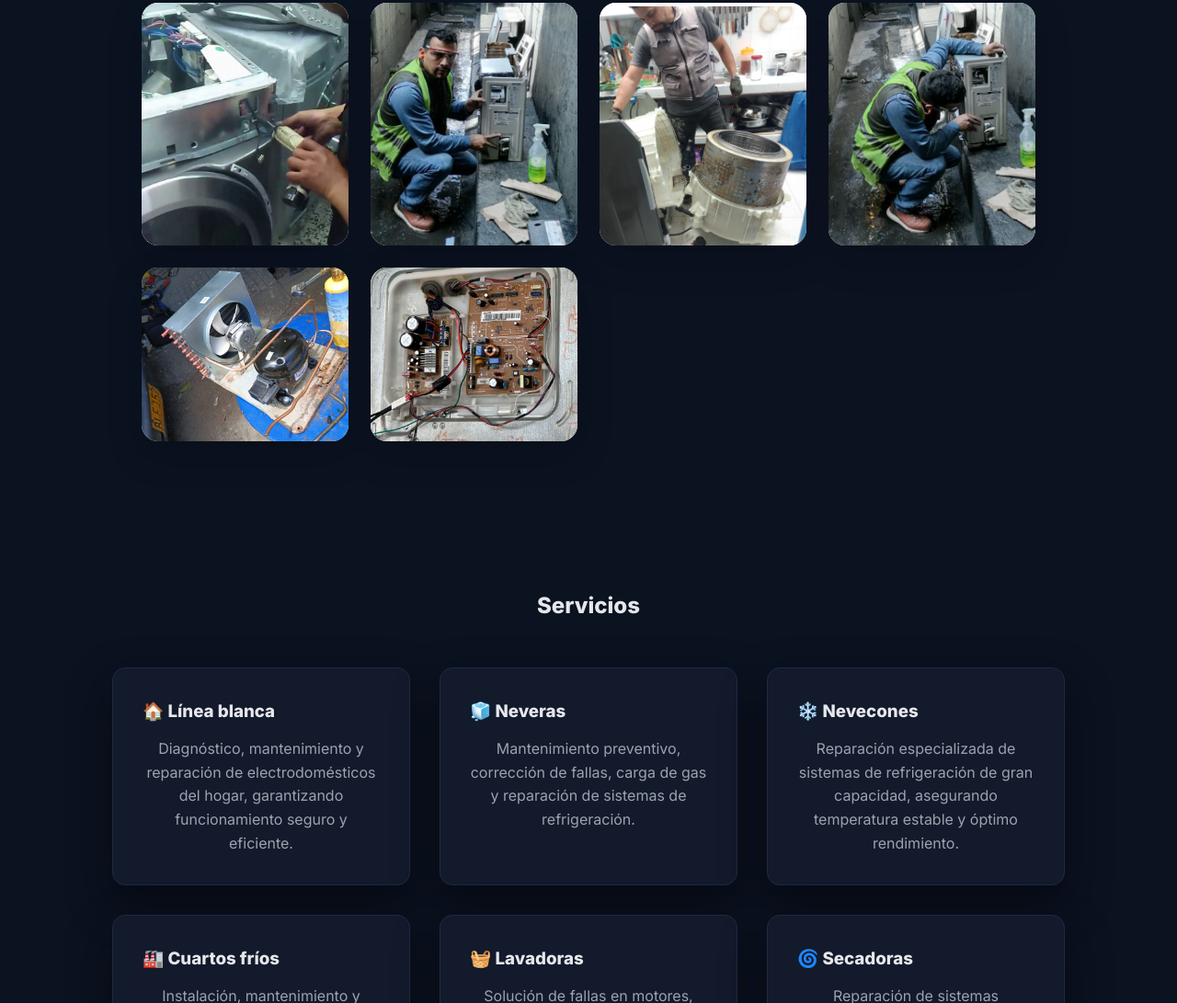
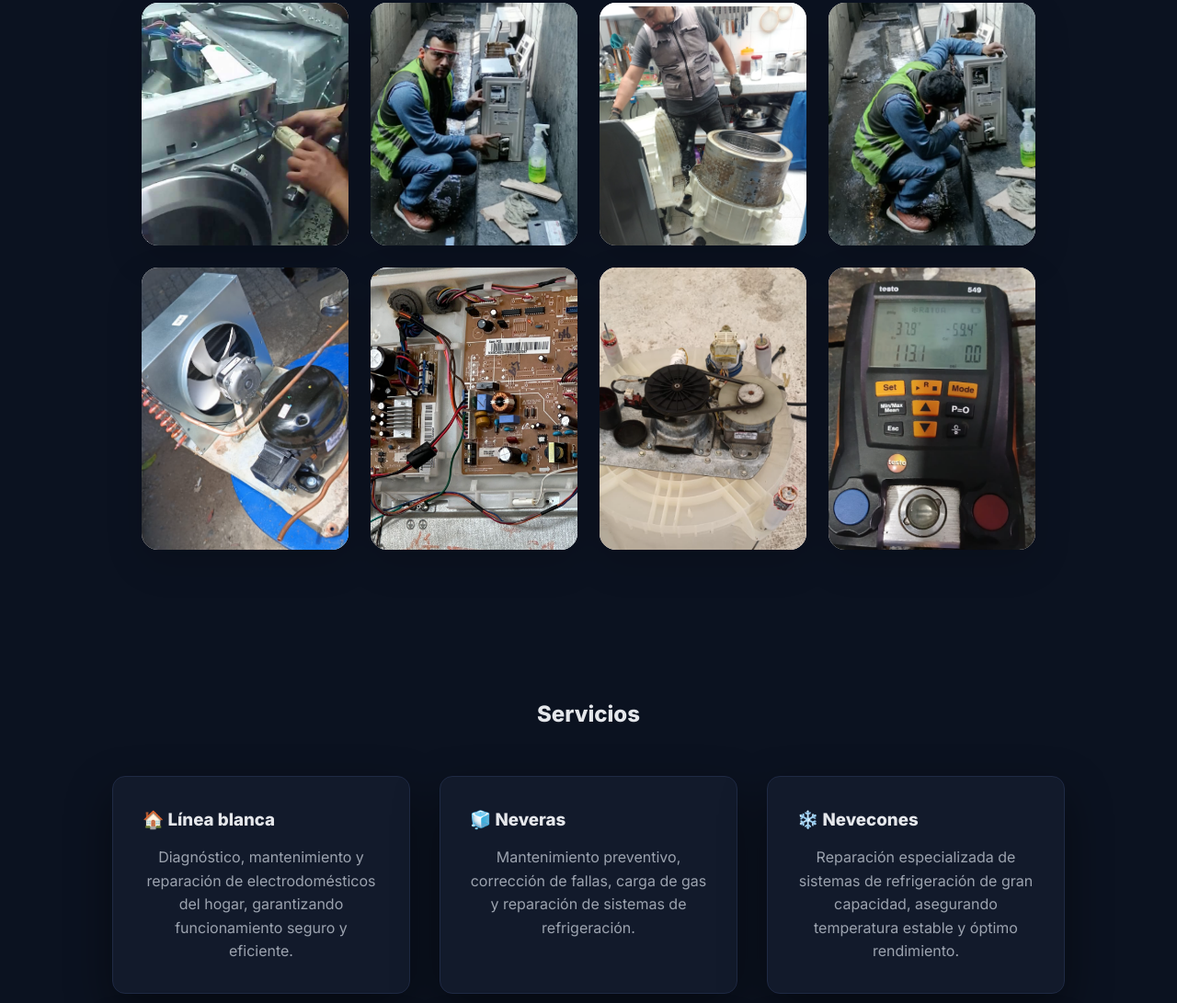
Before and after one commit to cespedesj486-svg/SERVITECNICOS, a plain HTML site: page index.html in a window 1280 px wide. Shown: the part 1213-2304 px from the top of the page at 92% size. Drawn offline with Linux system fonts and the light colour scheme.

Commit message:
Update index.html

```diff
--- a/index.html
+++ b/index.html
@@ -83,6 +83,14 @@
 
     <div class="gallery-item">
     <img src="img/servicio6.png" alt="Reparación de nevera">
+    </div>
+
+    <div class="gallery-item">
+    <img src="img/servicio7.png" alt="Reparación de nevera">
+    </div>
+
+    <div class="gallery-item">
+    <img src="img/servicio8.png" alt="Reparación de nevera">
     </div>
 </div>
 </section>
```
